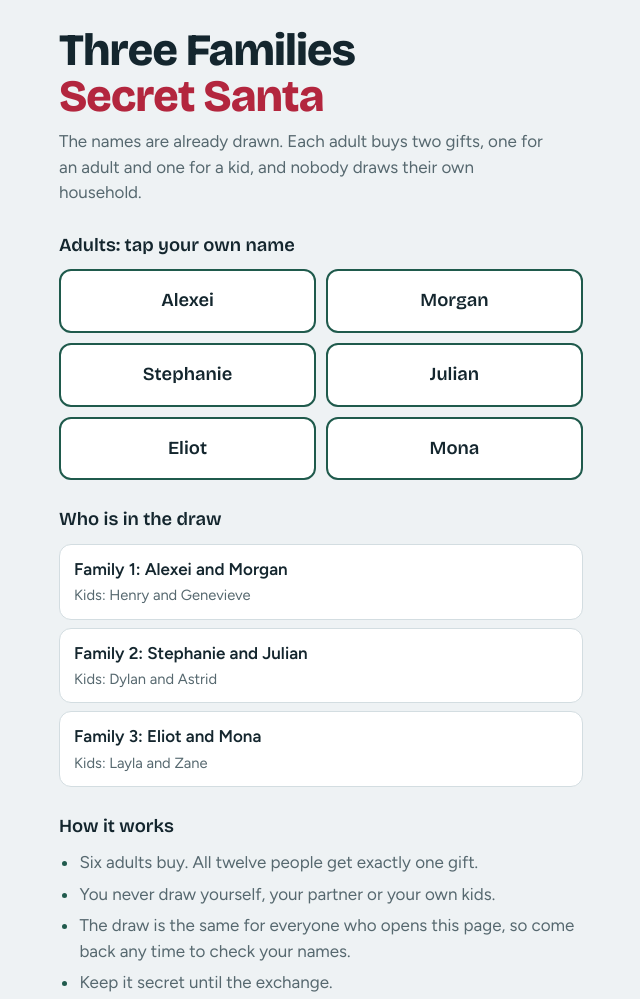
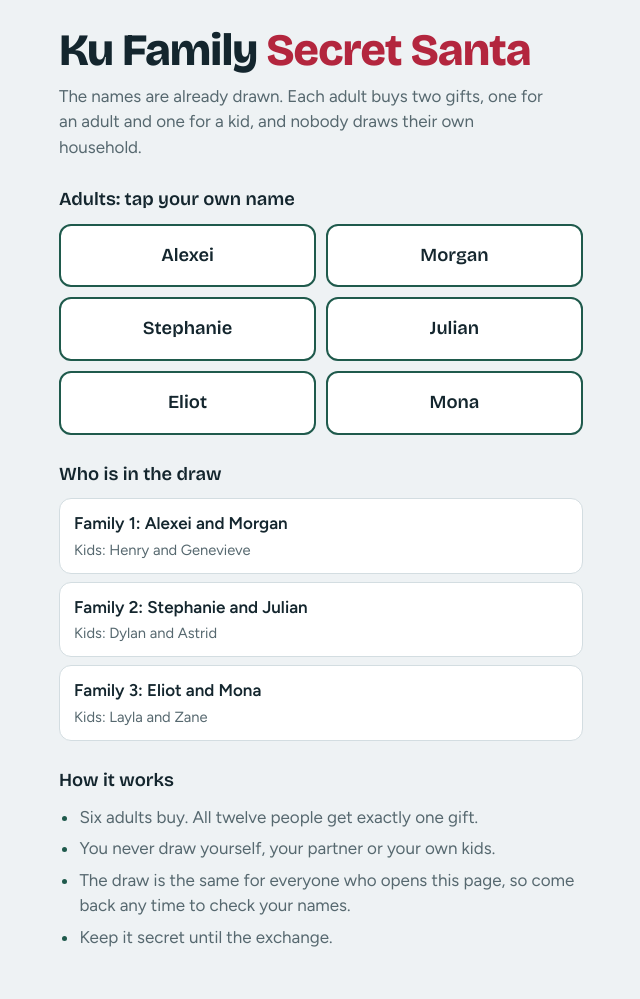
Before and after one commit to alexeiku-web/hub, a plain HTML site: page santa/index.html in a window 1280 px wide. Shown: the whole page, without its empty margins (319-959 px from the left). Drawn offline with nearby package versions, Linux system fonts and the light colour scheme.

Commit message:
Secret Santa: retitle to Ku Family Secret Santa
Co-Authored-By: Claude Fable 5.2 <noreply@anthropic.com>
Claude-Session: https://claude.ai/code/session_01DxUi48qjzjHes8ykuk8gwC

```diff
--- a/santa/index.html
+++ b/santa/index.html
@@ -4,7 +4,7 @@
 <meta charset="utf-8">
 <meta name="robots" content="noindex">
 <meta name="viewport" content="width=device-width, initial-scale=1">
-<title>Three Families Secret Santa</title>
+<title>Ku Family Secret Santa</title>
 <link rel="preconnect" href="https://fonts.googleapis.com">
 <link rel="preconnect" href="https://fonts.gstatic.com" crossorigin>
 <link href="https://fonts.googleapis.com/css2?family=Bricolage+Grotesque:opsz,wght@12..96,600;12..96,800&family=Figtree:wght@400;500;600&display=swap" rel="stylesheet">
@@ -67,7 +67,7 @@ button:focus-visible{outline:3px solid var(--berry);outline-offset:2px}
 <body>
 <main>
   <header>
-    <h1>Three Families <span>Secret Santa</span></h1>
+    <h1>Ku Family <span>Secret Santa</span></h1>
     <p class="lede">The names are already drawn. Each adult buys two gifts, one for an adult and one for a kid, and nobody draws their own household.</p>
   </header>
 
```
